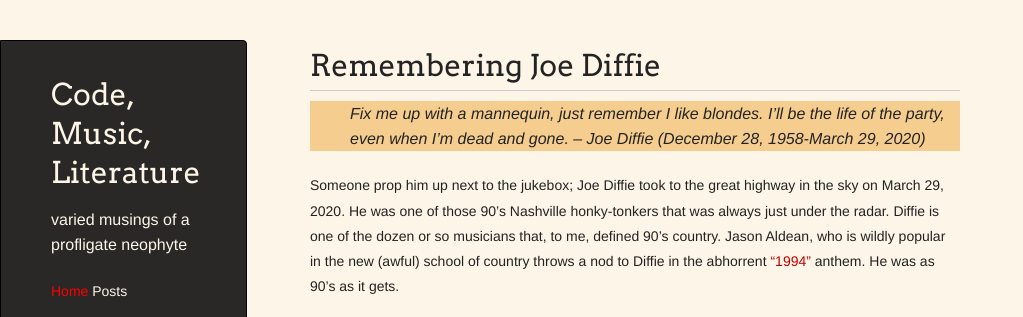
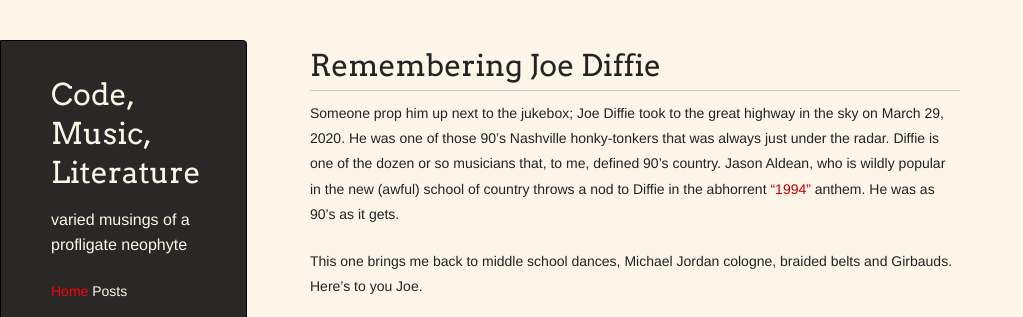
Before and after one commit to dark-oak/67hz, a Jekyll site: the page built from index.md, in a window 1280 px wide and 900 px high, cut to the strip 0-317 px from the top of the window. Shown: the whole strip, without its empty margins (0-1023 px from the left). Built offline with Jekyll 4.4.1, drawn with Linux system fonts in a browser that asks for light colours; our own code applies the rules of GitHub Pages for plain Markdown files.

Commit message:
testing publish

```diff
--- a/index.md
+++ b/index.md
@@ -3,9 +3,6 @@ layout: default
 ---
 
 # Remembering Joe Diffie
-
->> Fix me up with a mannequin, just remember I like blondes. I'll be the life of the party, even when I'm dead and gone.
->> -- Joe Diffie (December 28, 1958-March 29, 2020)
 
 Someone prop him up next to the jukebox; Joe Diffie took to the great highway in the sky on March 29, 2020. He was one of those 90's Nashville honky-tonkers that was always just under the radar. Diffie is one of the dozen or so musicians that, to me, defined 90's country. Jason Aldean, who is wildly popular in the new (awful) school of country throws a nod to Diffie in the abhorrent ["1994"](https://youtu.be/77Wsfi3fB70) anthem. He was as 90's as it gets.
 
```
